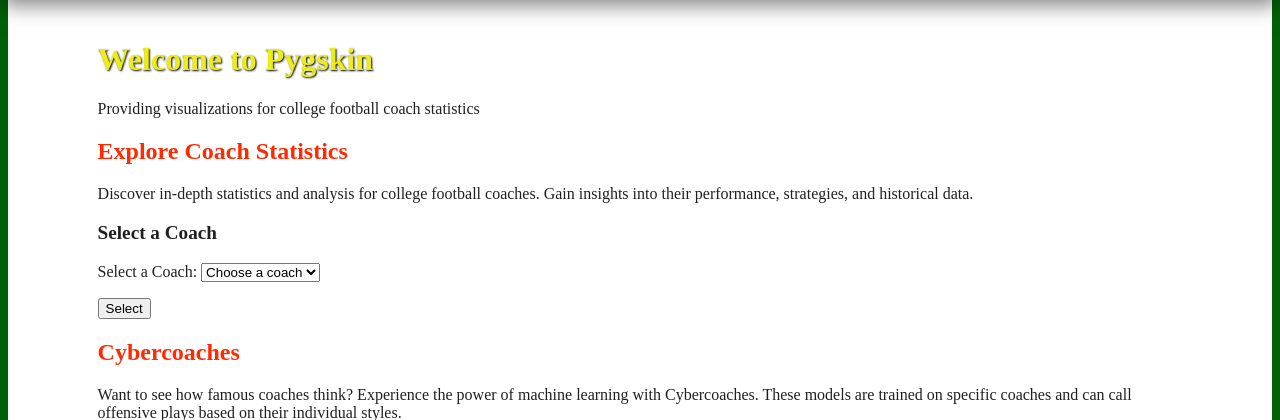
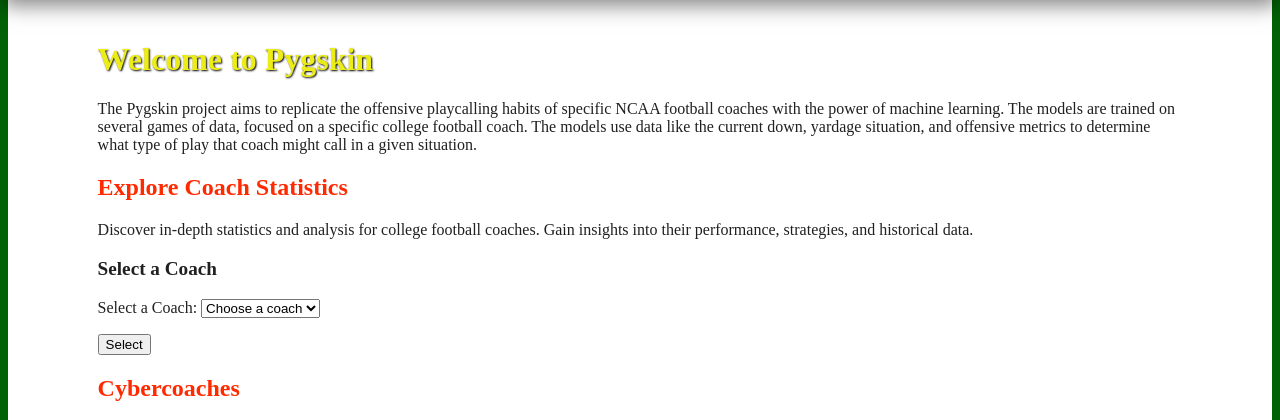
Before and after one commit to KyberCritter/Pygskin-Webapp, a Django app: page / in a window 1280 px wide. Shown: the part 89-509 px from the top of the page. Run offline with Django 5.2, Linux system fonts and the light colour scheme; data that the repository does not hold is empty; parts of the project's set-up code (start-up, migrations or seed data) failed here and were passed over.

Commit message:
updated intro

```diff
--- a/myproject/pygskin_webapp/templates/pygskin_webapp/index.html
+++ b/myproject/pygskin_webapp/templates/pygskin_webapp/index.html
@@ -4,7 +4,7 @@
 
 <div class="homepage">
     <h1>Welcome to Pygskin</h1>
-    <p>Providing visualizations for college football coach statistics</p>
+    <p>The Pygskin project aims to replicate the offensive playcalling habits of specific NCAA football coaches with the power of machine learning. The models are trained on several games of data, focused on a specific college football coach. The models use data like the current down, yardage situation, and offensive metrics to determine what type of play that coach might call in a given situation.</p>
 
     <section>
         <h2>Explore Coach Statistics</h2>
```
